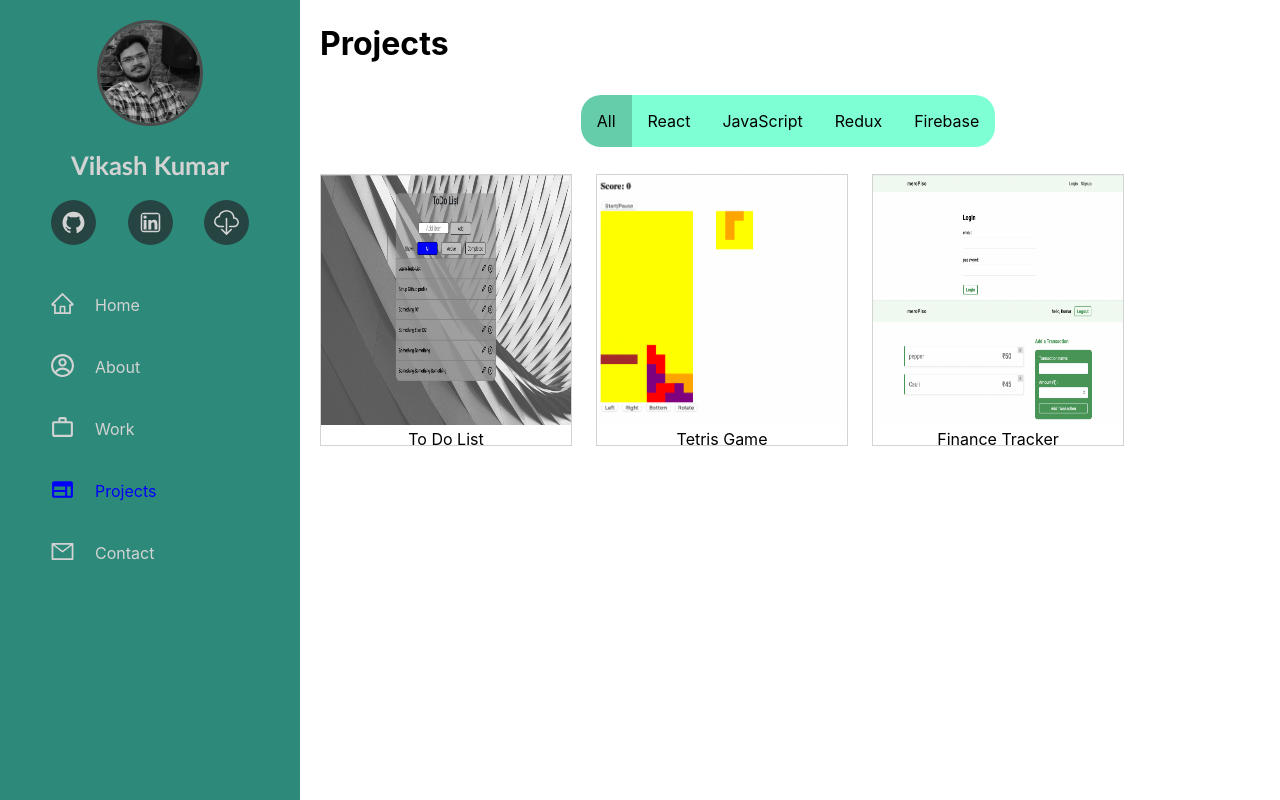
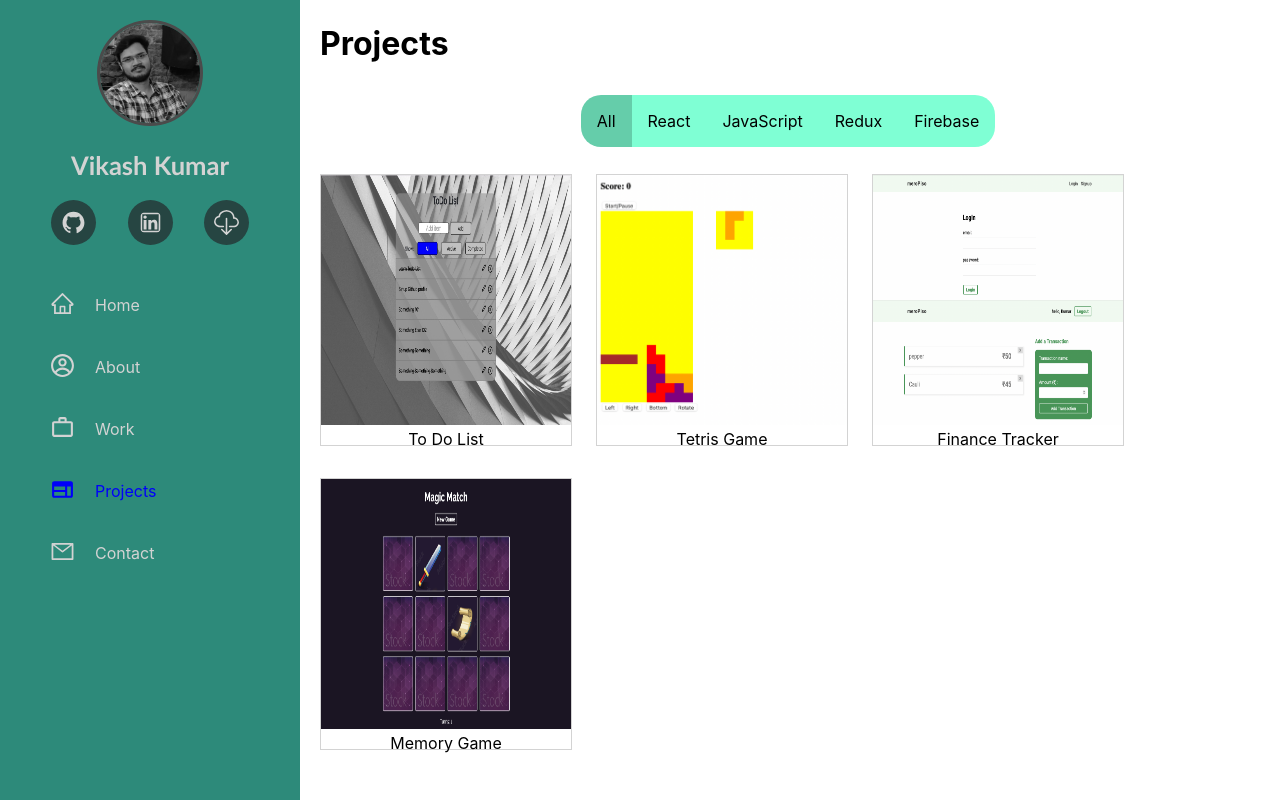
Before and after one commit to Vikash9932/portfolio-sidebar, a React (Create React App) app: page /projects in a window 1280 px wide. Built offline with nearby package versions, Linux system fonts and the light colour scheme.

Commit message:
feat: Projects - Memory Game

```diff
--- a/src/assets/projectsList.js
+++ b/src/assets/projectsList.js
@@ -1,6 +1,7 @@
 import toDo from '../assets/toDoList.jpg';
 import tetris from '../assets/tetrisGame.png';
 import meroPiso from '../assets/meroPiso.png';
+import memoryGame from '../assets/memoryGame.png';
 
 const projectsList = [
   {
@@ -27,6 +28,14 @@ const projectsList = [
     deployLink: 'https://meropiso.web.app/',
     techStack: ['React', 'Firebase'],
   },
+  {
+    id: 4,
+    name: 'Memory Game',
+    image: memoryGame,
+    githubLink: 'https://github.com/Vikash9932/memory-game',
+    deployLink: 'https://memory-game-vikash9932.vercel.app',
+    techStack: ['React'],
+  },
 ];
 
 export default projectsList;
```
Also changed, not shown: src/assets/memoryGame.png (added).
